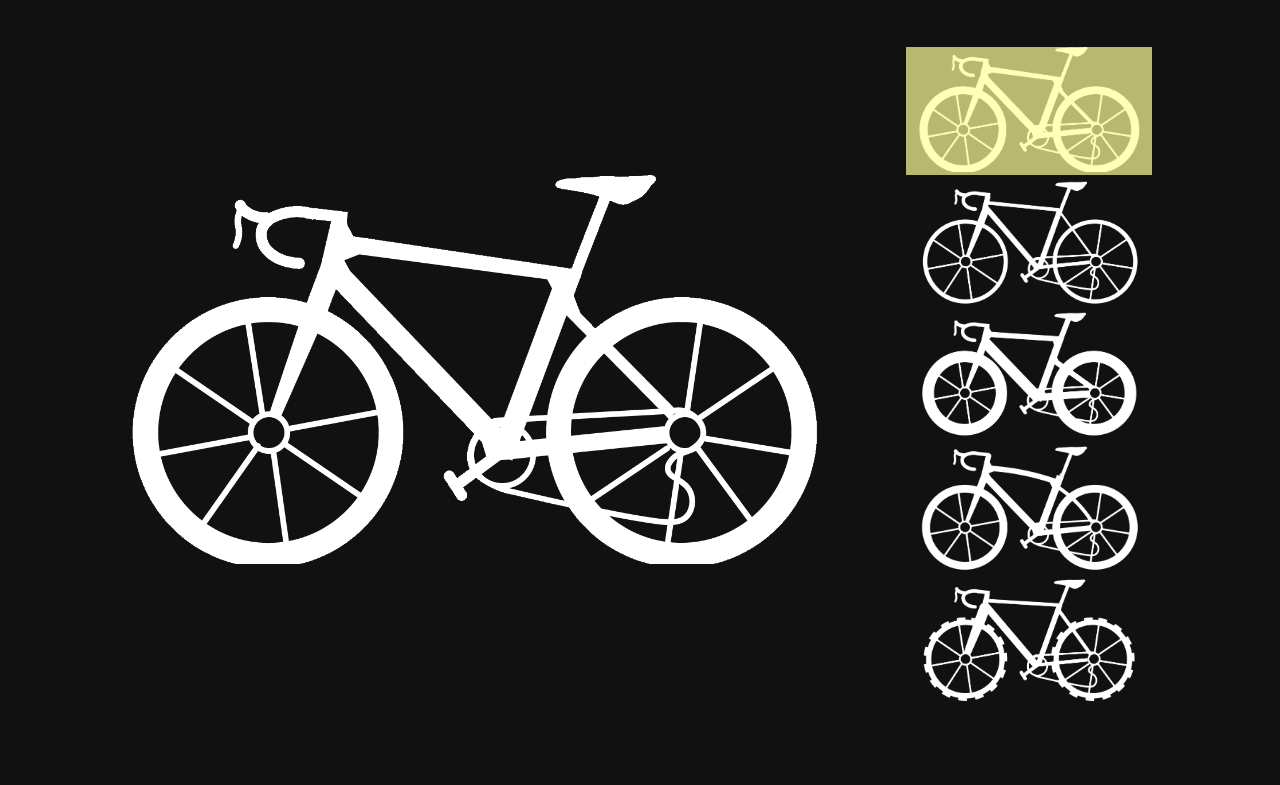
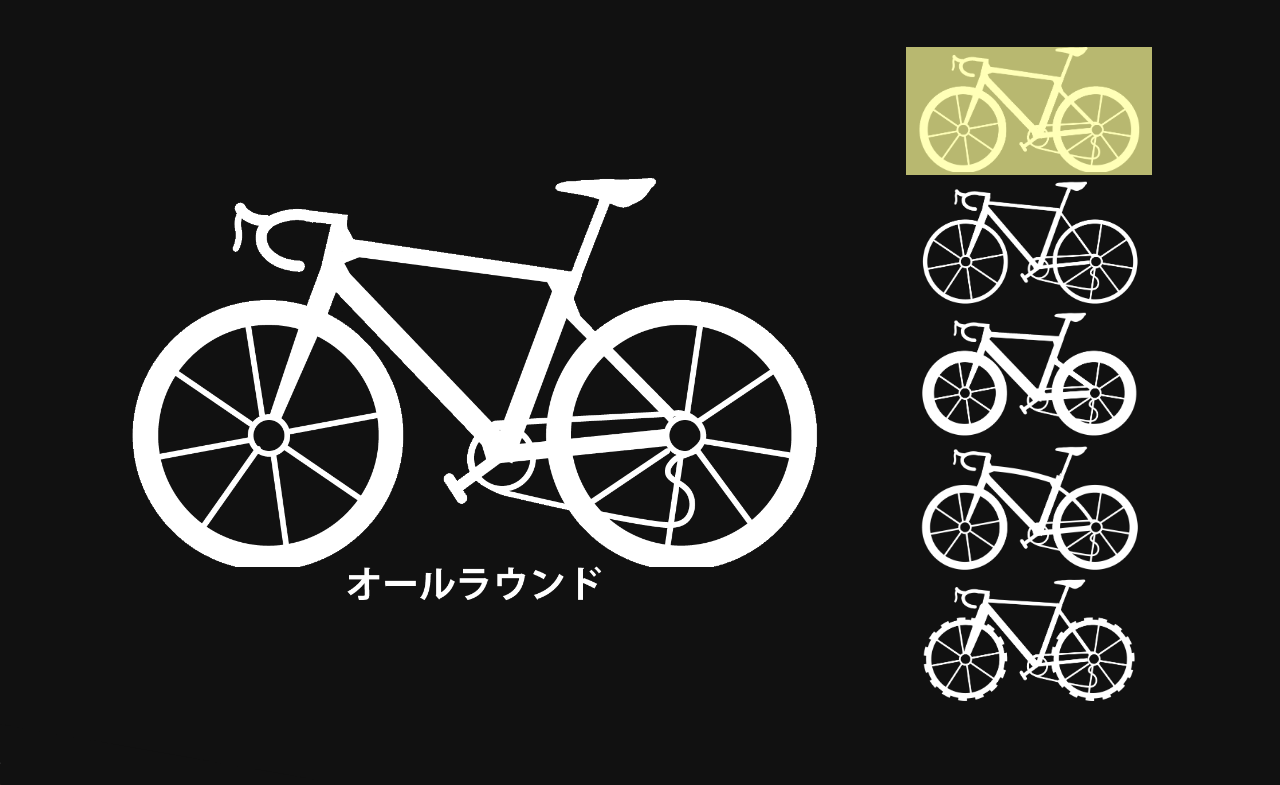
Before and after one commit to colonel-iwano/try-cycling, a plain HTML site: page index.html in a window 1280 px wide. Shown: the part 2015-2800 px from the top of the page. Drawn offline with nearby package versions, Linux system fonts and the light colour scheme; a web font is replaced by a local one.

Commit message:
res-ado-done

```diff
--- a/index.html
+++ b/index.html
@@ -119,7 +119,7 @@
                     <p class="title-p">roadbikeにはどのような種類があるのだろうか？</p>
                 </div>
                 <div class="content2-img">
-                    <div class="image-up-b"><img src="images/allroadbikes(white).png" alt=""></div>
+                    <div class="image-up-b"><img src="images/allroadbikes(white)1.png" alt=""></div>
                     <div class="image-thumbs-b">
                         <button id="all-w" class="secList-b">
                             <div class="image-thumbnail-b selected"><img src="images/allroadbikes(white).png" alt=""></div>
```
Also changed, not shown: images/allroadbikes(white)1.png (added), images/allroadbikes1.png.
